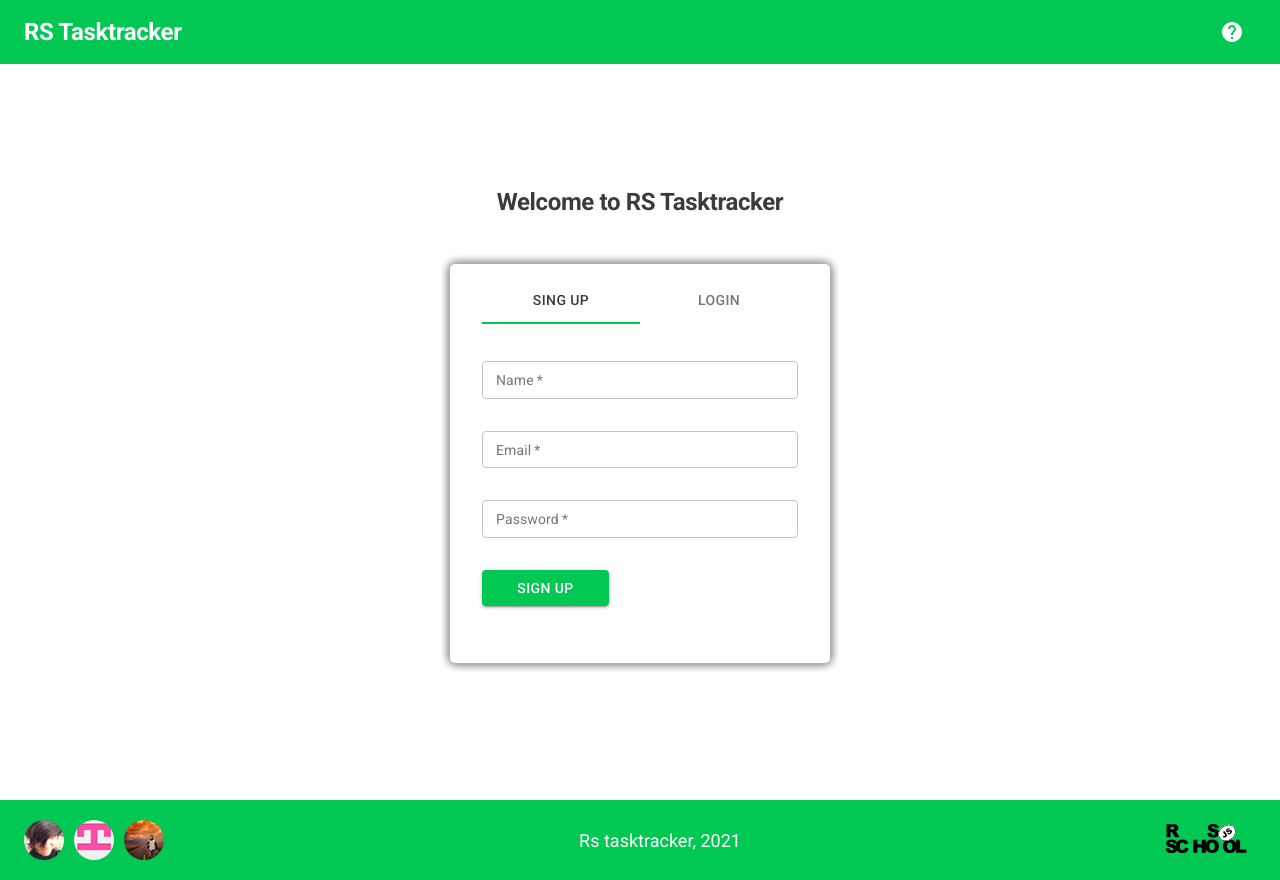
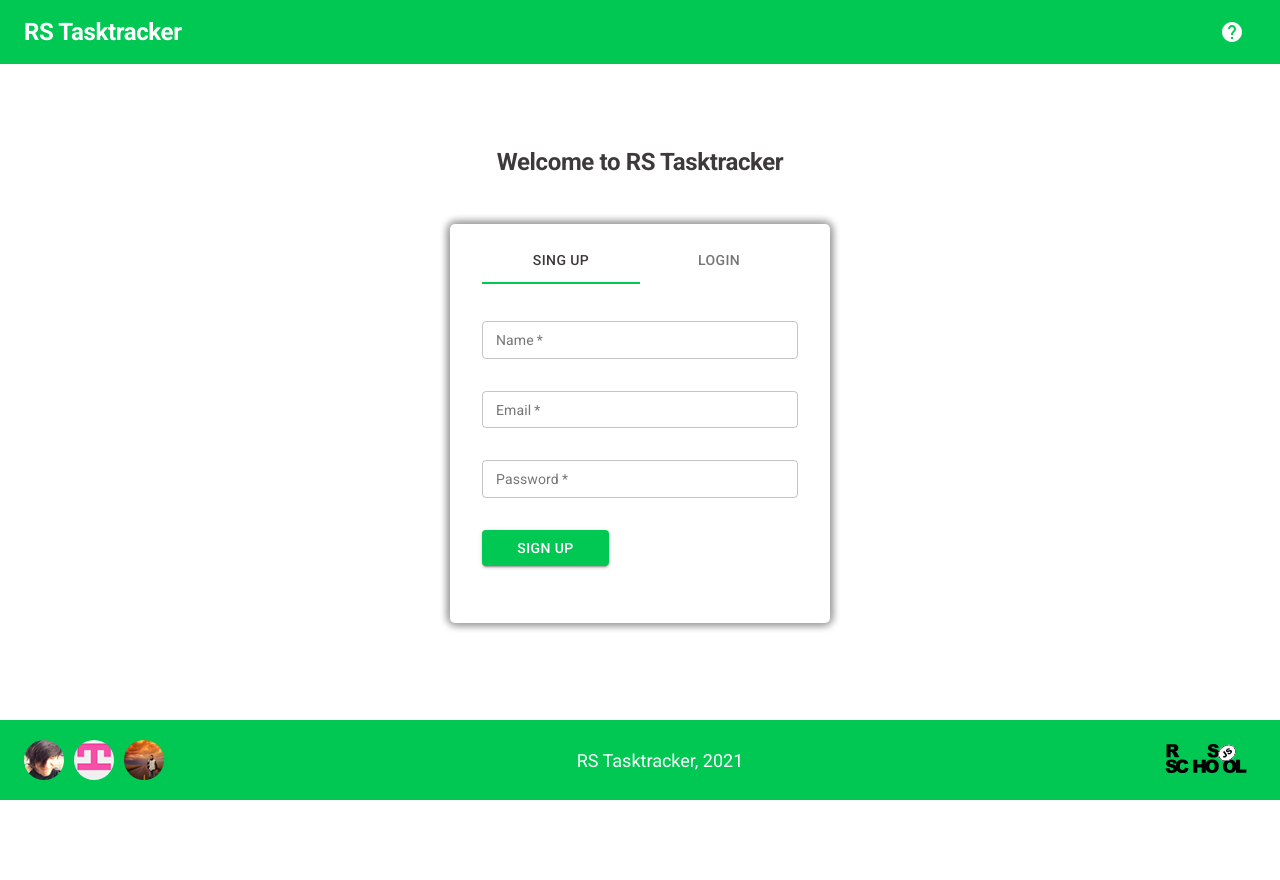
Before and after one commit to johnneon/rsclone, a React (Create React App) app: page / in a window 1280 px wide. After the commit the page ends 800 px from the top, so only its background shows below. Built offline with nearby package versions, Linux system fonts and the light colour scheme.

Commit message:
feat: correct page height and title

```diff
--- a/src/components/Footer/Footer.jsx
+++ b/src/components/Footer/Footer.jsx
@@ -76,7 +76,7 @@ function Footer() {
           <div className={classes.flex}>
             {avatars}
           </div>
-          <span className={classes.year}>Rs tasktracker, 2021</span>
+          <span className={classes.year}>RS Tasktracker, 2021</span>
           <div className={`${classes.flex} ${classes.alignItemCenter}`}>
             <a href="https://rs.school/js/" rel="noreferrer" target="_blank">
               <img className={classes.footerLogo} src="assets/images/rs_school_js.svg" alt="rsschool" />
--- a/src/hooks/style.hook.js
+++ b/src/hooks/style.hook.js
@@ -45,7 +45,7 @@ const useStyles = makeStyles({
   innerPage: {
     paddingRight: '30px',
     paddingLeft: '30px',
-    minHeight: 'calc(100vh - 64px)',
+    minHeight: 'calc(100vh - 144px)',
   },
 });
 
--- a/src/pages/AuthPage.jsx
+++ b/src/pages/AuthPage.jsx
@@ -9,7 +9,7 @@ import vars from '../variables';
 const useStyles = makeStyles((theme) => ({
   auth: {
     padding: '20px 30px',
-    minHeight: 'calc(100vh - 64px)',
+    minHeight: 'calc(100vh - 144px);',
     backgroundColor: theme.palette.background.main,
     display: 'flex',
     justifyContent: 'center',
```
Also changed, not shown: 1 other file (tests, documents, lock files or other folders).
